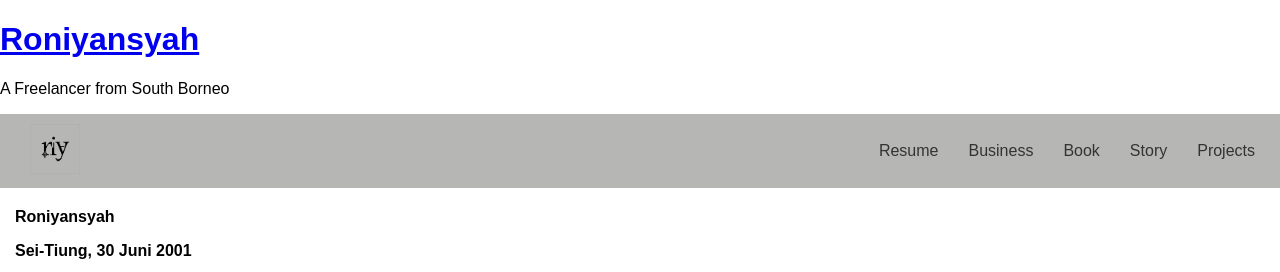
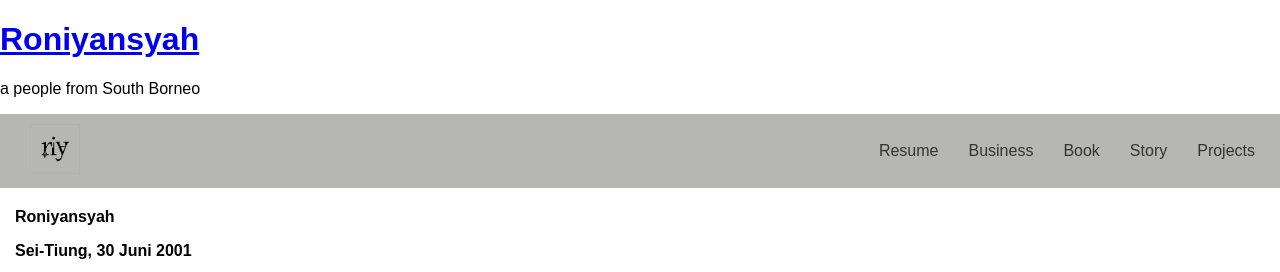
Before and after one commit to roniyansyah/roniyansyah.github.io, a Jekyll site: the page built from index.html, in a window 1280 px wide. Shown: the top 272 px of the page. Built offline with Jekyll 4.4.1, drawn with Linux system fonts in a browser that asks for light colours.

Commit message:
Update _config.yml

```diff
--- a/_config.yml
+++ b/_config.yml
@@ -6,7 +6,7 @@
 name: Roniyansyah
 
 # Short bio or description (displayed in the header)
-description: A Freelancer from South Borneo
+description: a people from South Borneo
 
 # URL of your avatar or profile pic (you could use your GitHub profile pic)
 avatar: https://github.com/roniyansyah/roniyansyah.github.io/blob/bb477c657078ee31a7c5284160bc82ef4c3fa056/images/logo2.png
```
